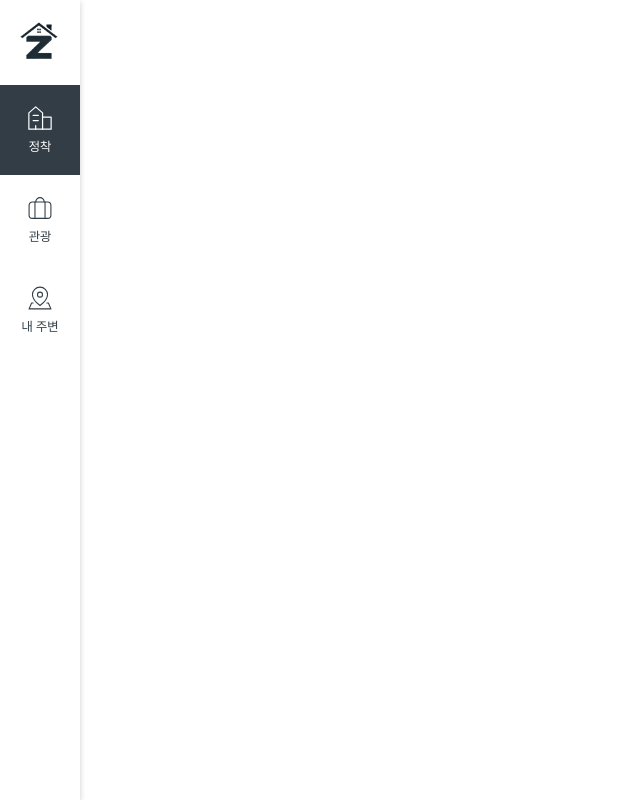
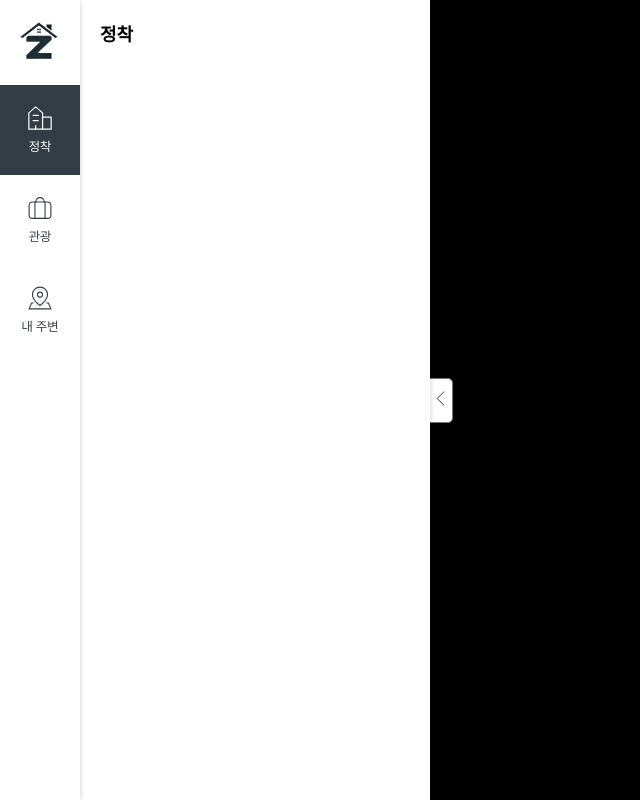
Before and after one commit to dive-2024-busanzip/busanzip-front, a React (Create React App) app: page /map/s in a window 1280 px wide. Shown: the whole page, without its empty margins (0-640 px from the left). Built offline with nearby package versions, Linux system fonts and the light colour scheme.

Commit message:
chore: Map 페이지에 Accordion 컴포넌트 적용

```diff
--- a/src/pages/Map/index.tsx
+++ b/src/pages/Map/index.tsx
@@ -1,9 +1,29 @@
+import Accordion from "@components/common/Accordion";
+import { ROUTES } from "@constants/routes";
+import { useLocation } from "react-router-dom";
 import styled from "styled-components";
 
 export const Map = () => {
-  return <Wrapper></Wrapper>;
+  const location = useLocation();
+  return (
+    <Wrapper>
+      {location.pathname === ROUTES.STAY && (
+        <Accordion title={"정착"} content={"정착 데이터"} />
+      )}
+      {location.pathname === ROUTES.TEAVEL && (
+        <Accordion title={"관광"} content={"관광 데이터"} />
+      )}
+      {location.pathname === ROUTES.AROUND && (
+        <Accordion title={"내 주변"} content={"내 주변 데이터"} />
+      )}
+    </Wrapper>
+  );
 };
 
 export default Map;
 
-const Wrapper = styled.div``;
+const Wrapper = styled.div`
+  width: 100vw;
+  height: 100vh;
+  background-color: black;
+`;
```
